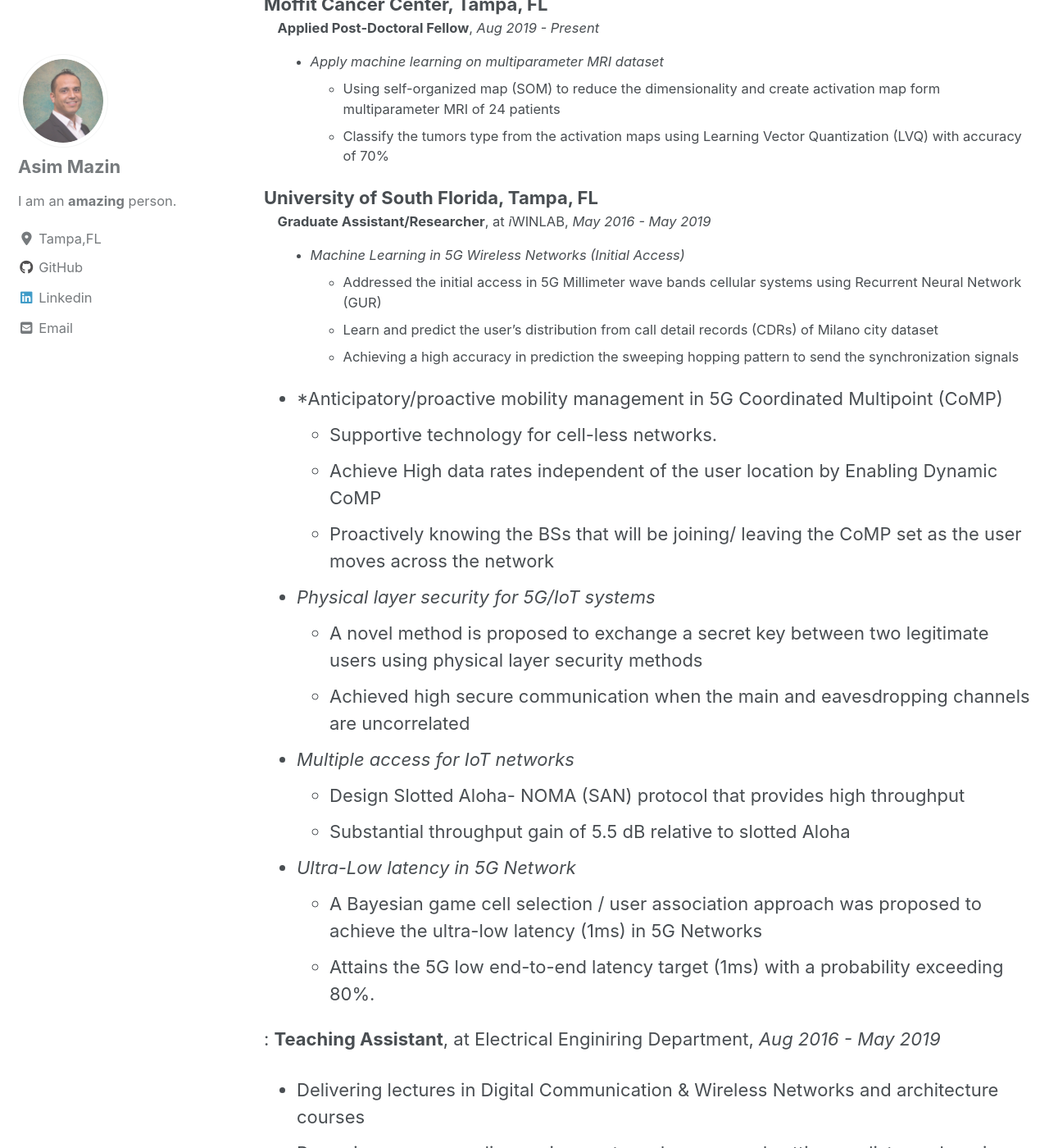
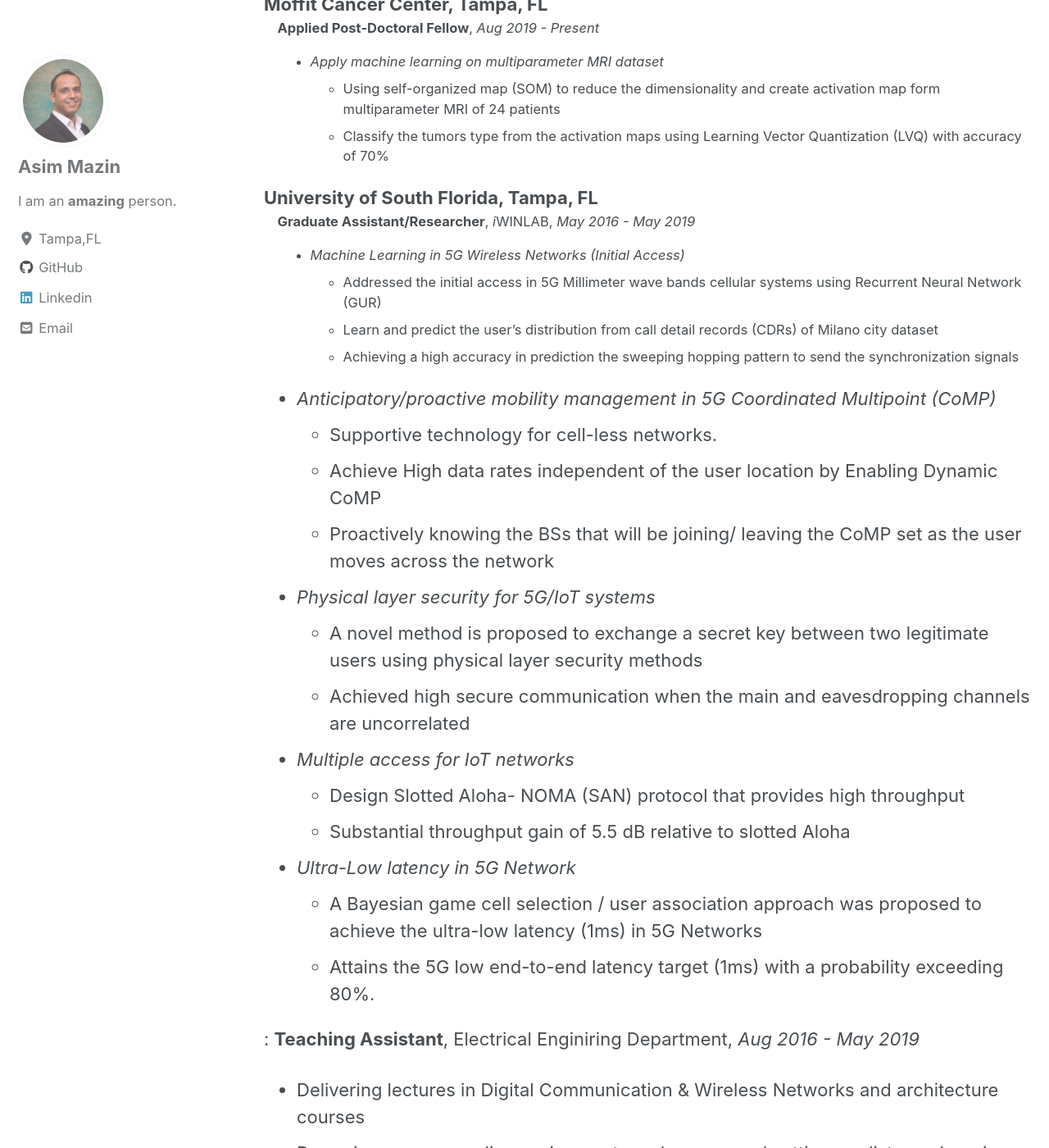
Before and after one commit to AsimMazin/Asimmazin.github.io, a Jekyll site: the page built from _pages/Resume.md, in a window 1280 px wide and 1400 px high, scrolled down 921 px. Shown: the whole window at 82% size. Built offline with Jekyll 4.4.1, drawn with Linux system fonts in a browser that asks for light colours; cached includes are drawn as plain includes; nearby versions of some CDN libraries.

Commit message:
New modifications

```diff
--- a/_pages/Resume.md
+++ b/_pages/Resume.md
@@ -30,13 +30,13 @@ Moffit Cancer Center, Tampa, FL
     - Classify the tumors type from the activation maps using Learning Vector Quantization  (LVQ) with accuracy of 70%
 
 University of South Florida, Tampa, FL
-: **Graduate Assistant/Researcher**, at *i*WINLAB, *May 2016 - May 2019*
+: **Graduate Assistant/Researcher**, *i*WINLAB, *May 2016 - May 2019*
 - *Machine Learning in 5G Wireless Networks (Initial Access)*
     - Addressed the initial access in 5G Millimeter wave bands cellular systems using Recurrent Neural Network (GUR)
     - Learn and predict the user’s distribution from call detail records (CDRs) of Milano city dataset
     - Achieving a high accuracy in prediction the sweeping hopping pattern to send the synchronization signals
 
-- *Anticipatory/proactive mobility management in 5G Coordinated Multipoint (CoMP)
+- *Anticipatory/proactive mobility management in 5G Coordinated Multipoint (CoMP)*
     - Supportive technology for cell-less networks.
     - Achieve High data rates independent of the user location by Enabling Dynamic CoMP
     - Proactively knowing the BSs that will be joining/ leaving the CoMP set as the user moves across the network
@@ -53,7 +53,7 @@ University of South Florida, Tampa, FL
    - A Bayesian game cell selection / user association approach was proposed to achieve the ultra-low latency (1ms) in 5G Networks
    - Attains the 5G low end-to-end latency target (1ms) with a probability exceeding 80%.
 
-: **Teaching Assistant**, at Electrical Enginiring Department, *Aug 2016 - May 2019*
+: **Teaching Assistant**, Electrical Enginiring Department, *Aug 2016 - May 2019*
    - Delivering lectures in Digital Communication & Wireless Networks and architecture courses
    - Preparing exams, grading assignments and exams, and setting up distance learning technology in the classroom
 
```
